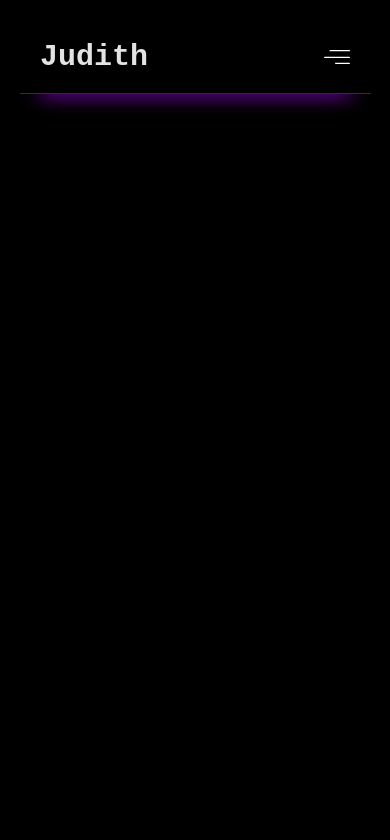
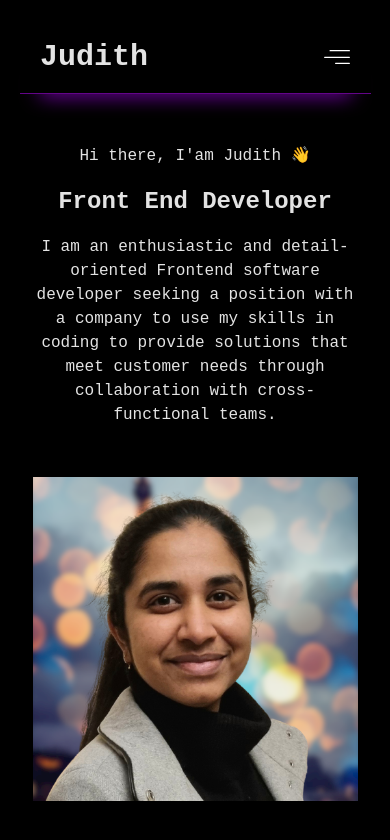
Before and after one commit to Judithlourde/portfolio_judith, a Vue app: page / in a window 390 px wide. Shown: the top 840 px of the page. Built offline with nearby package versions, Linux system fonts and the light colour scheme.

Commit message:
Added mobile version of header

```diff
--- /dev/null
+++ b/src/components/Home.vue
@@ -0,0 +1,61 @@
+<template>
+    <main class="about" v-for="page in aboutPage" :key="page.id">
+        <div class="about__container">
+            <div class="about__container-text">
+                <p>{{ page.intro }}</p>
+
+                <h2>{{ page.lead }}</h2>
+
+                <p>{{ page.aboutText[0] }}</p>
+            </div>
+
+            <div class="about__container-image">
+                <img src="/images/judith_image.png" alt="judith-image">
+            </div>
+        </div>
+
+
+    </main>
+</template>
+
+<script>
+    export default {
+        data() {
+
+        },
+
+        computed: {
+            aboutPage() {
+                return this.$store.getters.getAbout;
+            }
+        }
+    }
+</script>
+
+<style>
+    .about {
+        width: 100%;
+        position: relative;
+        top: 120px;
+        display: grid;
+        grid-template-columns: repeat(12, 1fr);
+    }
+
+    .about__container {
+        grid-column: 2/ span 10 ;
+        text-align: center;
+        display: flex;
+        flex-direction: column;
+        gap: var(--gap-big);
+    }
+
+    .about__container-text h2 {
+        padding: var(--padding-medium) 0;
+    }
+
+    .about__container-text p {
+        line-height: 1.5;
+    }
+
+
+</style>
--- a/src/views/Home.vue
+++ b/src/views/Home.vue
@@ -1,3 +1,17 @@
 <template>
+	<!-- <Header /> -->
+    <Home />
+</template>
 
-</template>
+<script>
+import Header from '../components/Header.vue'
+import Home from '../components/Home.vue'
+
+ export default {
+        components: {
+            Header,
+            Home,
+        }
+
+    }
+</script>
```
